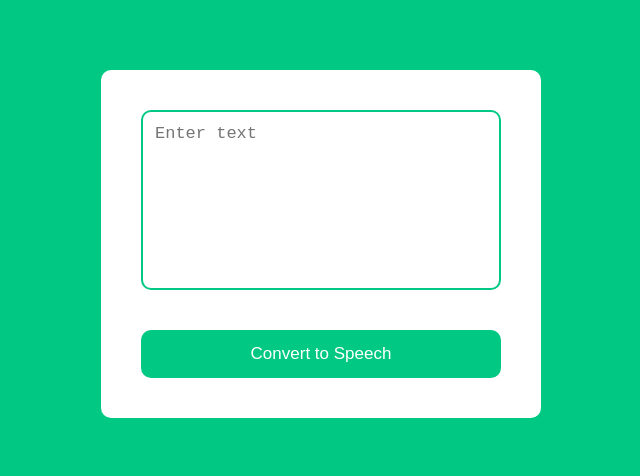
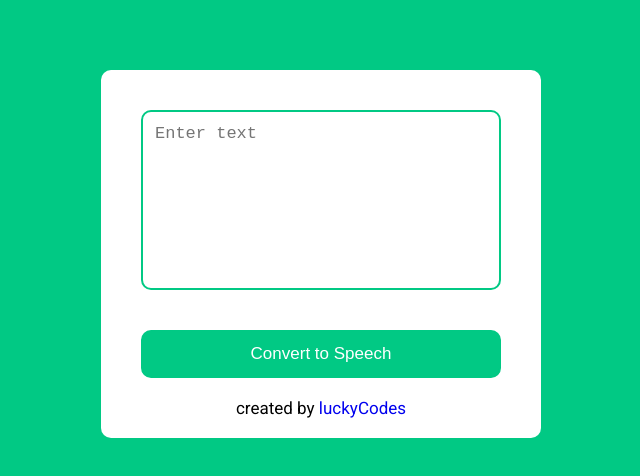
Before and after one commit to CcWeb-Tutorials/textToSpeechApp, a plain HTML site: page index.html in a window 1280 px wide. Shown: the whole page, without its empty margins (319-959 px from the left). Drawn offline with Linux system fonts and the light colour scheme.

Commit message:
fouth commit

```diff
--- a/index.html
+++ b/index.html
@@ -3,17 +3,22 @@
 <head>
 	<meta charset="utf-8">
 	<meta name="viewport" content="width=device-width, initial-scale=1.0">
-	<title></title>
+	<title>Text to Speech app</title>
+	<link rel="preconnect" href="https://fonts.googleapis.com">
+	<link rel="preconnect" href="https://fonts.gstatic.com" crossorigin>
+	<link href="https://fonts.googleapis.com/css2?family=Roboto&display=swap" rel="stylesheet">
 
 <style>
 
 *{
 	padding: 0;
 	margin: 0;
+	text-decoration: none;
 }
 
 body{
 	background-color: #01c984;
+	font-family: 'Roboto', sans-serif;
 }
 
 .container{
@@ -26,6 +31,11 @@ body{
 	border-radius: 10px;
 	display: flex;
 	flex-direction: column;
+}
+
+.container p{
+	text-align: center;
+	font-size: 17px;
 }
 input,
 textarea{
@@ -86,6 +96,7 @@ textarea::-webkit-scrollbar{
 <div class="container">
 	<textarea rows="8" id="msgField" placeholder="Enter text" required></textarea>
 	<input type="button" value="Convert to Speech" class="btn">
+	<p>created by <a href="https://web.facebook.com/luckyCodesEasyTuts/" target="_blank">luckyCodes</a></p>
 </div>
 
 <script>
```
